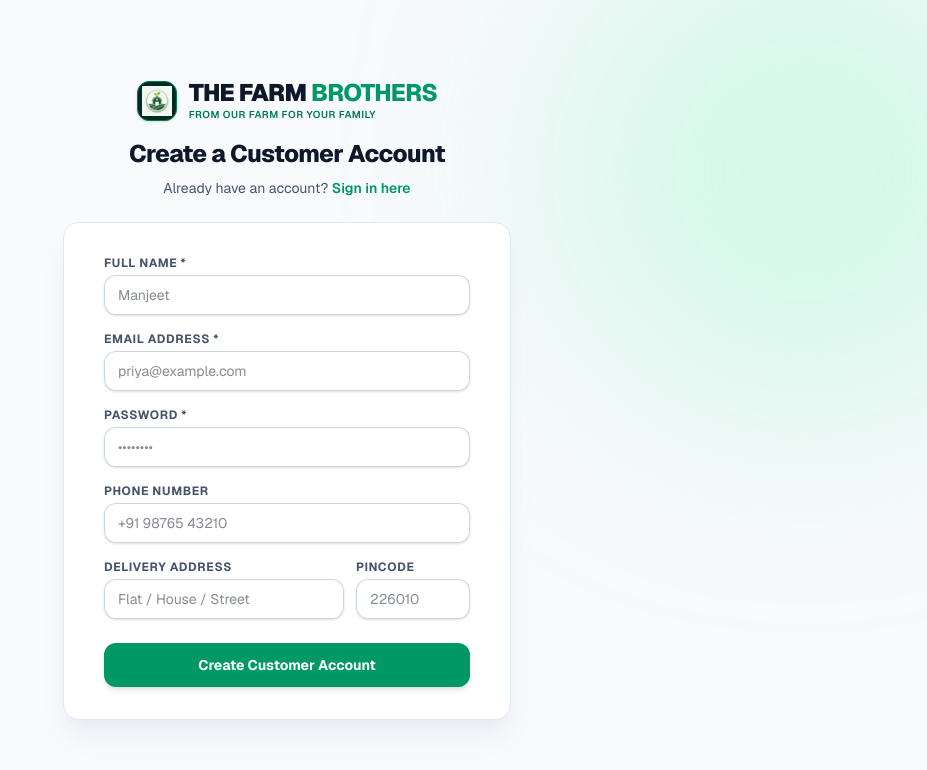
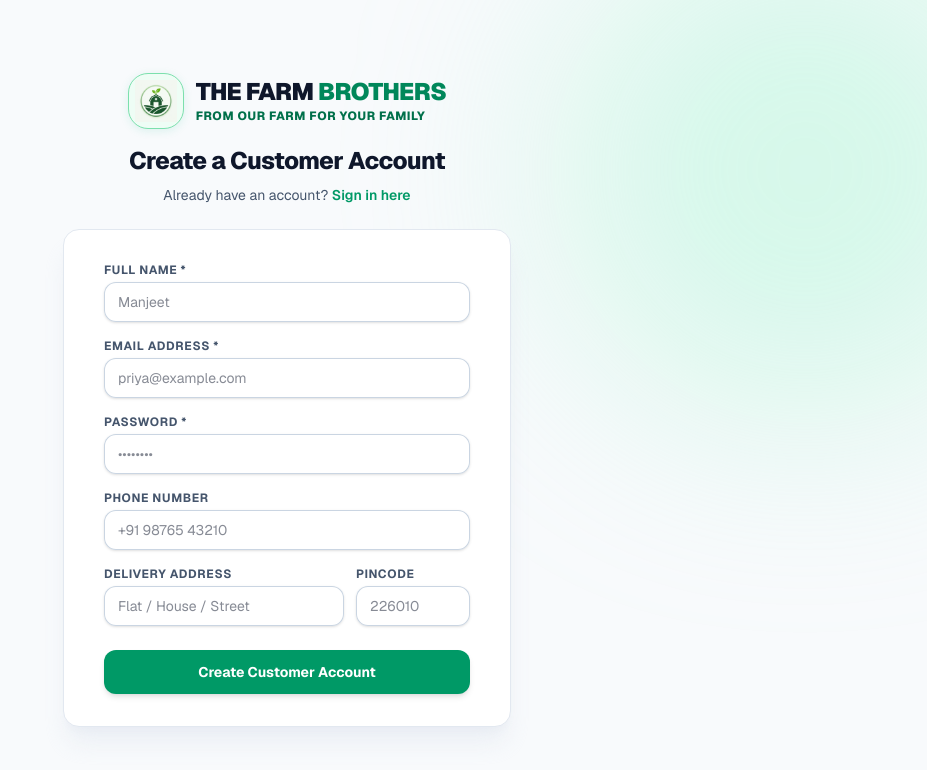
Before and after one commit to Manjeet-code/Organic-Farming, a Next.js app in the folder client/: page /register in a window 1280 px wide. Shown: the top 770 px of the page, without its empty margins (353-1280 px from the left). Built offline with nearby package versions, Linux system fonts and the light colour scheme.

Commit message:
style: Standardize brand logo, color accents, and tagline across the entire application

```diff
--- a/client/app/(auth)/login/page.tsx
+++ b/client/app/(auth)/login/page.tsx
@@ -5,6 +5,7 @@ import Link from "next/link";
 import axios from "axios";
 import { useAuth } from "../../../context/AuthContext";
 import { useRouter } from "next/navigation";
+import Logo from "@/components/Logo";
 
 export default function Login() {
   const [email, setEmail] = useState("");
@@ -55,19 +56,9 @@ export default function Login() {
       <div className="absolute top-[-10%] left-[-10%] w-[500px] h-[500px] bg-emerald-200/50 rounded-full blur-[100px] pointer-events-none"></div>
 
       <div className="sm:mx-auto sm:w-full sm:max-w-md relative z-10">
-        <Link href="/" className="flex items-center justify-center gap-3 cursor-pointer mb-2">
-          <div className="relative w-10 h-10 rounded-xl overflow-hidden bg-emerald-950 p-1 border border-emerald-700 shadow-sm flex items-center justify-center">
-            <img src="/icon.png" alt="The Farm Brothers Logo" className="w-full h-full object-contain" />
-          </div>
-          <div className="flex flex-col text-left">
-            <h2 className="text-2xl font-black text-slate-900 tracking-tight leading-none">
-              THE FARM <span className="text-emerald-600 font-extrabold">BROTHERS</span>
-            </h2>
-            <span className="text-[10px] font-semibold text-emerald-700 tracking-wider uppercase mt-0.5">
-              From Our Farm For Your Family
-            </span>
-          </div>
-        </Link>
+        <div className="flex justify-center mb-2">
+          <Logo href="/" size="lg" />
+        </div>
         <h2 className="mt-4 text-center text-2xl font-extrabold tracking-tight text-slate-900">
           Sign in to your account
         </h2>
--- a/client/app/(auth)/register/page.tsx
+++ b/client/app/(auth)/register/page.tsx
@@ -2,6 +2,7 @@
 
 import { useState } from "react";
 import Link from "next/link";
+import Logo from "@/components/Logo";
 import axios from "axios";
 import { useAuth } from "../../../context/AuthContext";
 import { useRouter } from "next/navigation";
@@ -48,19 +49,9 @@ export default function Register() {
       <div className="absolute top-[-10%] right-[-10%] w-[500px] h-[500px] bg-emerald-200/40 rounded-full blur-[100px] pointer-events-none"></div>
 
       <div className="sm:mx-auto sm:w-full sm:max-w-md relative z-10">
-        <Link href="/" className="flex items-center justify-center gap-3 cursor-pointer mb-2">
-          <div className="relative w-10 h-10 rounded-xl overflow-hidden bg-emerald-950 p-1 border border-emerald-700 shadow-sm flex items-center justify-center">
-            <img src="/icon.png" alt="The Farm Brothers Logo" className="w-full h-full object-contain" />
-          </div>
-          <div className="flex flex-col text-left">
-            <h2 className="text-2xl font-black text-slate-900 tracking-tight leading-none">
-              THE FARM <span className="text-emerald-600 font-extrabold">BROTHERS</span>
-            </h2>
-            <span className="text-[10px] font-semibold text-emerald-700 tracking-wider uppercase mt-0.5">
-              From Our Farm For Your Family
-            </span>
-          </div>
-        </Link>
+        <div className="flex justify-center mb-2">
+          <Logo href="/" size="lg" />
+        </div>
         <h2 className="mt-4 text-center text-2xl font-extrabold tracking-tight text-slate-900">
           Create a Customer Account
         </h2>
--- a/client/app/page.tsx
+++ b/client/app/page.tsx
@@ -3,6 +3,7 @@
 import { useState } from "react";
 import Link from "next/link";
 import { useRouter } from "next/navigation";
+import Logo from "../components/Logo";
 import Footer from "../components/Footer";
 
 export default function LandingPage() {
@@ -86,23 +87,7 @@ export default function LandingPage() {
       <header className="sticky top-0 z-40 bg-white/90 backdrop-blur-md border-b border-slate-200 shadow-sm">
         <div className="max-w-7xl mx-auto px-4 sm:px-6 lg:px-8 h-20 flex items-center justify-between">
           {/* Logo & Brand Name */}
-          <Link href="/" className="flex items-center gap-3 group">
-            <div className="relative w-11 h-11 rounded-2xl bg-emerald-50 p-1 border border-emerald-200 shadow-sm group-hover:scale-105 transition-transform flex items-center justify-center">
-              <img
-                src="/icon.png"
-                alt="The Farm Brothers Logo"
-                className="w-full h-full object-contain rounded-xl"
-              />
-            </div>
-            <div>
-              <span className="text-lg md:text-xl font-black tracking-tight text-slate-900 group-hover:text-emerald-700 transition-colors block leading-none">
-                THE FARM <span className="text-emerald-700">BROTHERS</span>
-              </span>
-              <span className="text-[10px] text-emerald-800 font-bold tracking-wider uppercase block mt-1">
-                From Our Farm For Your Family
-              </span>
-            </div>
-          </Link>
+          <Logo href="/" />
 
           {/* Center Links (Desktop) */}
           <nav className="hidden md:flex items-center gap-8 text-xs font-bold text-slate-700">
--- a/client/components/AppShell.tsx
+++ b/client/components/AppShell.tsx
@@ -7,7 +7,7 @@ import { useRouter } from "next/navigation";
 import { useAuth } from "../context/AuthContext";
 import { useCart } from "../context/CartContext";
 import CartDrawer from "./CartDrawer";
-import axios from "axios";
+import Logo from "./Logo";
 
 interface AppShellProps {
   children: React.ReactNode;
@@ -176,19 +176,7 @@ export default function AppShell({
           <div className="flex items-center justify-between h-16">
             {/* Logo */}
             <div className="flex items-center gap-3">
-              <Link href="/" className="flex items-center gap-3 group">
-                <div className="relative w-9 h-9 rounded-xl overflow-hidden bg-emerald-950 p-1 border border-emerald-700 shadow-sm flex items-center justify-center group-hover:scale-105 transition-transform">
-                  <img src="/icon.png" alt="The Farm Brothers Logo" className="w-full h-full object-contain" />
-                </div>
-                <div className="flex flex-col">
-                  <span className="font-extrabold text-lg tracking-tight text-white leading-none">
-                    THE FARM <span className="text-emerald-400 font-extrabold">BROTHERS</span>
-                  </span>
-                  <span className="text-[9px] font-semibold text-emerald-300 tracking-wider uppercase mt-0.5">
-                    From Our Farm For Your Family
-                  </span>
-                </div>
-              </Link>
+              <Logo href="/" size="sm" />
               <div className="hidden sm:block pl-3 border-l border-slate-700">
                 {getRoleBadge()}
               </div>
--- a/client/components/Footer.tsx
+++ b/client/components/Footer.tsx
@@ -1,3 +1,5 @@
+import Logo from "./Logo";
+
 export default function Footer() {
   return (
     <footer className="relative bg-slate-950 text-white pt-24 pb-12 overflow-hidden border-t border-slate-900">
@@ -28,19 +30,7 @@ export default function Footer() {
         {/* Main Footer Links */}
         <div className="grid grid-cols-2 md:grid-cols-5 gap-10 mb-16">
           <div className="col-span-2 md:col-span-2 space-y-6 pr-0 md:pr-10">
-            <div className="flex items-center gap-3 cursor-pointer">
-              <div className="relative w-11 h-11 rounded-xl overflow-hidden bg-emerald-950 p-1.5 border border-emerald-800 shadow-sm flex items-center justify-center">
-                <img src="/icon.png" alt="The Farm Brothers Logo" className="w-full h-full object-contain" />
-              </div>
-              <div>
-                <h2 className="text-2xl font-black text-white tracking-tight leading-none">
-                  THE FARM <span className="text-emerald-400 font-extrabold">BROTHERS</span>
-                </h2>
-                <span className="text-[10px] font-medium text-emerald-300 tracking-wider uppercase mt-1 block">
-                  From Our Farm For Your Family
-                </span>
-              </div>
-            </div>
+            <Logo href="/" size="lg" />
             <p className="text-slate-400 leading-relaxed text-sm">
               Growing Good. Growing Together. Bringing farm-fresh A2 dairy, 100% organic produce, vermicompost, and natural spices directly from Lal Balram Organic Farm to your doorstep.
             </p>
--- /dev/null
+++ b/client/components/Logo.tsx
@@ -0,0 +1,71 @@
+"use client";
+
+import Link from "next/link";
+
+interface LogoProps {
+  href?: string;
+  size?: "sm" | "md" | "lg";
+  className?: string;
+}
+
+export default function Logo({ href = "/", size = "md", className = "" }: LogoProps) {
+  const iconSizeClass =
+    size === "sm"
+      ? "w-9 h-9 rounded-[14px]"
+      : size === "lg"
+      ? "w-14 h-14 rounded-[20px]"
+      : "w-11 h-11 rounded-[16px]";
+
+  const titleSizeClass =
+    size === "sm"
+      ? "text-base font-black"
+      : size === "lg"
+      ? "text-2xl font-black"
+      : "text-lg md:text-xl font-black";
+
+  const taglineSizeClass =
+    size === "sm"
+      ? "text-[9px] font-extrabold mt-0.5"
+      : size === "lg"
+      ? "text-xs font-extrabold mt-1.5"
+      : "text-[10px] md:text-[11px] font-extrabold mt-1";
+
+  const content = (
+    <div className={`flex items-center gap-3 group ${className}`}>
+      {/* Soft Mint Green Emblem Badge */}
+      <div
+        className={`relative ${iconSizeClass} bg-[#eefdf5] border border-[#7ce0ad] p-1.5 shadow-[0_2px_10px_rgba(16,185,129,0.12)] flex items-center justify-center shrink-0 group-hover:scale-105 transition-transform`}
+      >
+        <img
+          src="/icon.png"
+          alt="The Farm Brothers Logo"
+          className="w-full h-full object-contain"
+        />
+      </div>
+
+      {/* Brand Name & Subtext */}
+      <div className="flex flex-col justify-center">
+        <span
+          className={`${titleSizeClass} tracking-tight text-slate-900 leading-none group-hover:text-emerald-800 transition-colors`}
+        >
+          THE FARM <span className="text-[#00875a]">BROTHERS</span>
+        </span>
+        <span
+          className={`${taglineSizeClass} text-[#00704a] tracking-wider uppercase leading-none`}
+        >
+          FROM OUR FARM FOR YOUR FAMILY
+        </span>
+      </div>
+    </div>
+  );
+
+  if (href) {
+    return (
+      <Link href={href} className="cursor-pointer inline-block">
+        {content}
+      </Link>
+    );
+  }
+
+  return content;
+}
--- a/client/components/Navbar.tsx
+++ b/client/components/Navbar.tsx
@@ -1,8 +1,6 @@
 "use client";
 
-import { useState } from "react";
-import Link from "next/link";
-import { useAuth } from "../context/AuthContext";
+import Logo from "./Logo";
 
 export default function Navbar({
   cartCount,
@@ -23,7 +21,7 @@ export default function Navbar({
   return (
     <div className="sticky top-0 z-50 flex flex-col shadow-sm">
       {/* Top Announcement Bar */}
-      <div className="bg-green-700 text-white text-xs md:text-sm font-medium py-2 px-6 flex justify-between items-center">
+      <div className="bg-emerald-800 text-white text-xs md:text-sm font-medium py-2 px-6 flex justify-between items-center">
         <p className="hidden md:block">🌱 The Farm Brothers | 100% Certified Organic</p>
         <p className="mx-auto md:mx-0 font-semibold tracking-wide">
           🚚 Free Next-Day Delivery on all Daily Orders & Subscriptions!
@@ -39,19 +37,7 @@ export default function Navbar({
         <div className="max-w-7xl mx-auto px-6 py-4 flex justify-between items-center">
 
           {/* Logo */}
-          <Link href="/" className="flex items-center gap-3 cursor-pointer group">
-            <div className="relative w-10 h-10 rounded-xl overflow-hidden bg-green-50 p-1 border border-green-200/80 shadow-sm flex items-center justify-center group-hover:scale-105 transition-transform">
-              <img src="/icon.png" alt="The Farm Brothers Logo" className="w-full h-full object-contain" />
-            </div>
-            <div className="flex flex-col">
-              <h1 className="text-xl md:text-2xl font-black text-emerald-950 tracking-tight leading-none">
-                THE FARM <span className="text-emerald-600 font-extrabold">BROTHERS</span>
-              </h1>
-              <span className="text-[10px] font-semibold text-emerald-700 tracking-wider uppercase mt-0.5">
-                From Our Farm For Your Family
-              </span>
-            </div>
-          </Link>
+          <Logo href="/" />
 
           {/* Desktop Navigation */}
           <div className="hidden lg:flex items-center gap-4 xl:gap-6 font-semibold text-gray-600 text-sm xl:text-base">
```
